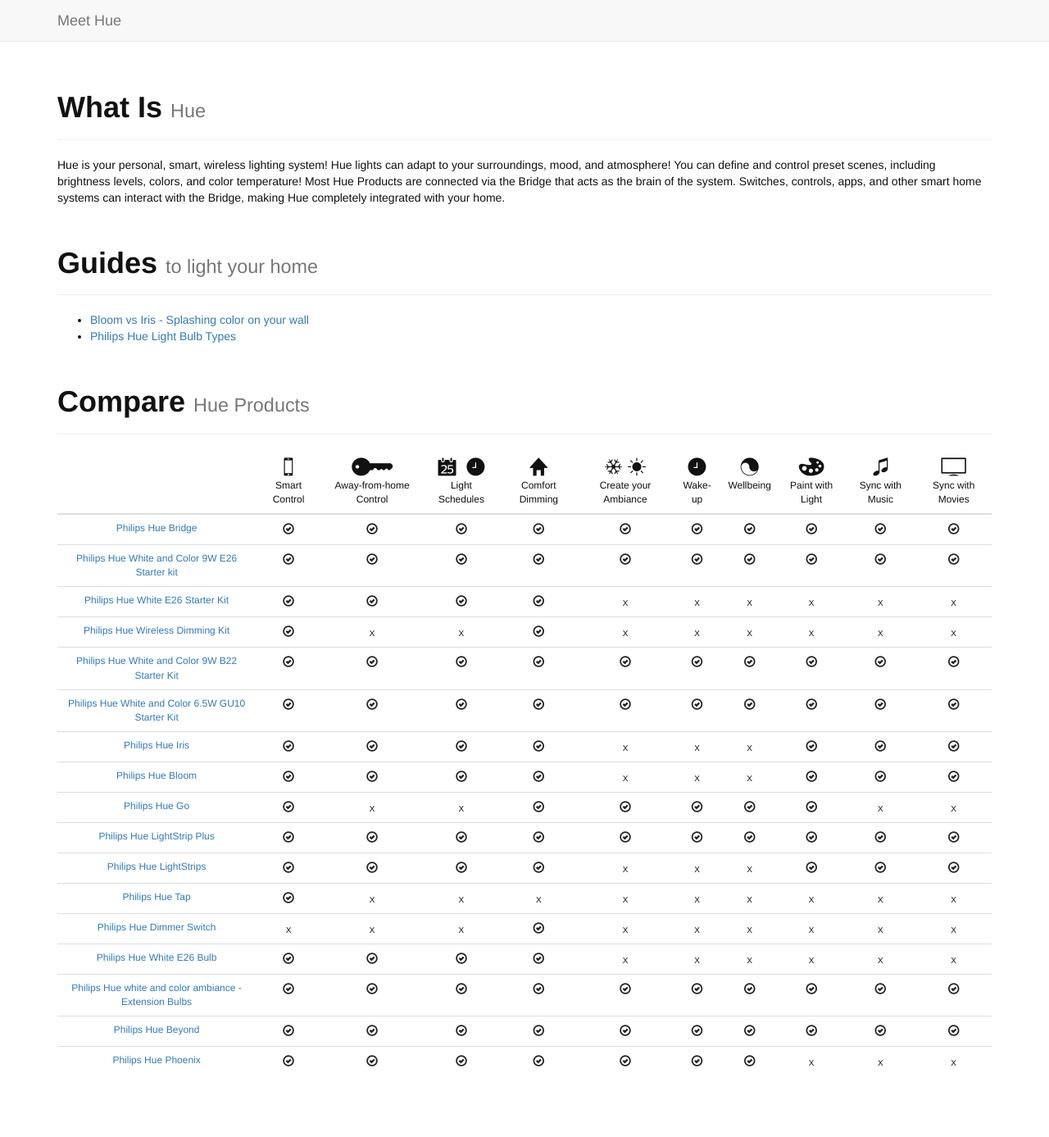
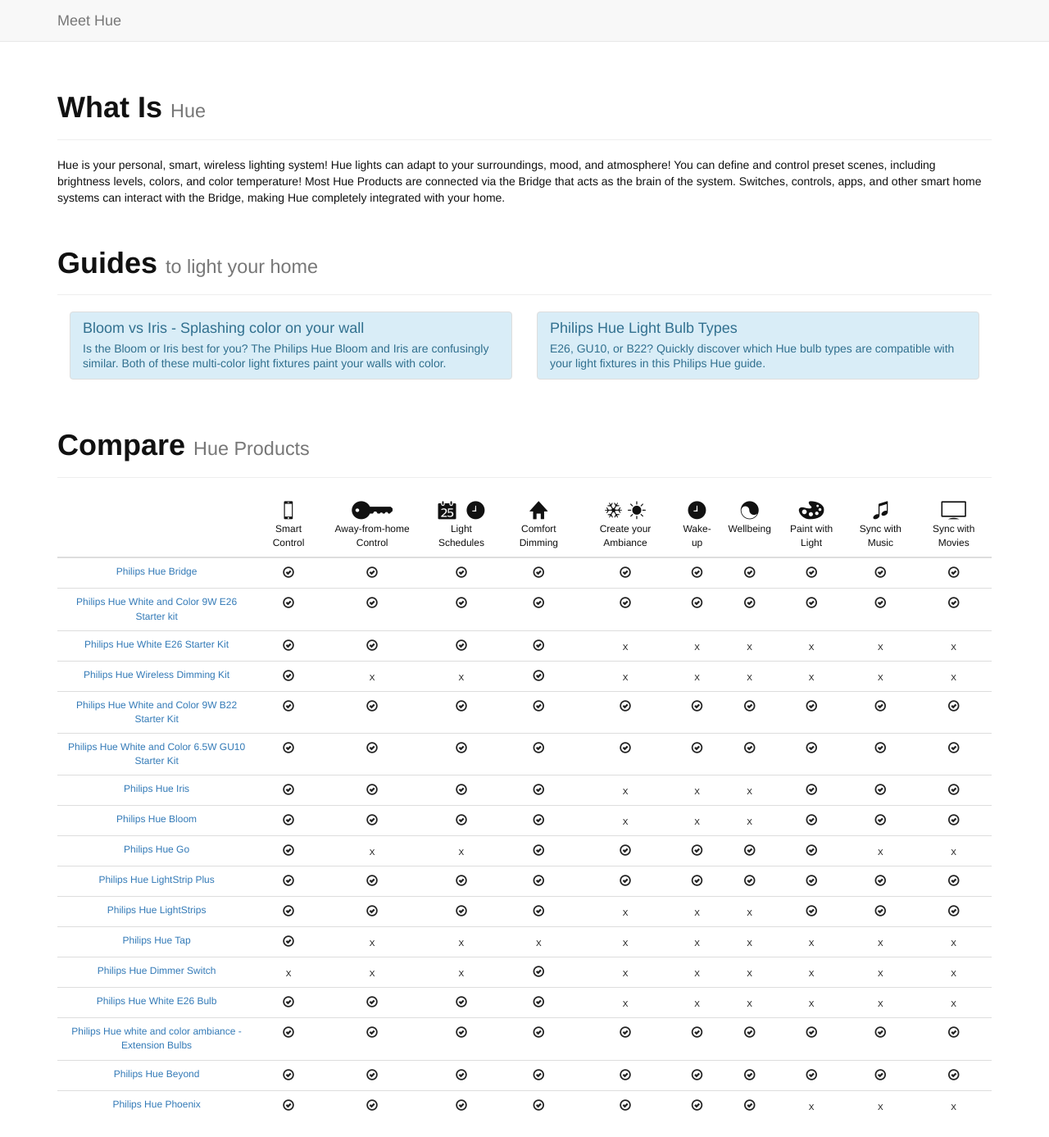
Before and after one commit to TannerPerrien/meethue.co, a Jekyll site: the page built from index.html, in a window 1280 px wide. Shown: the whole page at 82% size. Built offline with Jekyll 4.4.1, drawn with Linux system fonts in a browser that asks for light colours; nearby versions of some CDN libraries; before the commit the page ends 1333 px from its top, so only the background shows below that.

Commit message:
Update home page guide listings

```diff
--- a/_guides/bloom-vs-iris.md
+++ b/_guides/bloom-vs-iris.md
@@ -1,7 +1,7 @@
 ---
 title: Bloom vs Iris - Splashing color on your wall
 date: 2016-05-05
-excerpt: Which one is best for you? The Philips Hue Bloom and Iris are confusingly similar. Both of these multi-color light fixtures paint your walls with color.
+excerpt: Is the Bloom or Iris best for you? The Philips Hue Bloom and Iris are confusingly similar. Both of these multi-color light fixtures paint your walls with color.
 ---
 
 {% assign products = site.products | where:"name", "Philips Hue Bloom" %}
--- a/index.html
+++ b/index.html
@@ -19,11 +19,16 @@ excerpt: Learn about Philips Hue lights. Read expert advice, comparison guides,
     <div class="page-header">
       <h1><strong>Guides</strong> <small>to light your home</small></h1>
     </div>
-    <ul>
     {% for guide in site.guides %}
-      <li><a href="{{ guide.url }}" title=" {{ guide.title }}">{{ guide.title }}</a></li>
+    <div class="col-md-6">
+      <div class="list-group">
+        <a href="{{ guide.url }}" class="list-group-item list-group-item-info">
+          <h4 class="list-group-item-heading">{{ guide.title }}</h4>
+          <p class="list-group-item-text">{{ guide.excerpt }}</p>
+        </a>
+      </div>
+    </div>
     {% endfor %}
-    </ul>
   </div>
 </div>
 
```
